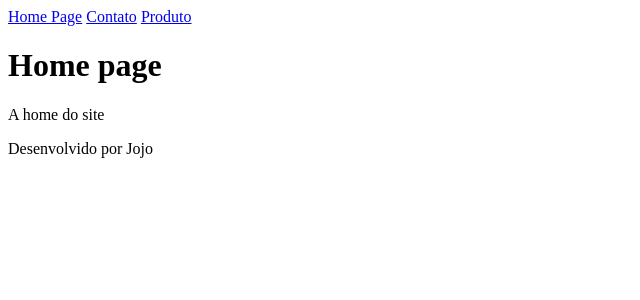
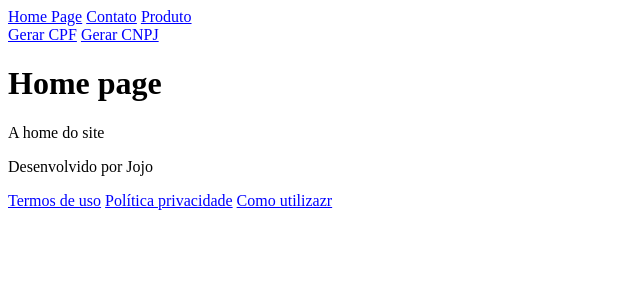
Before and after one commit to JojoMarques/projeto_lp3, a Flask app: page / in a window 1280 px wide. Shown: the top 300 px of the page, without its empty margins (0-640 px from the left). Run offline with Flask 3, Linux system fonts and the light colour scheme.

Commit message:
aula reposição 20/06

```diff
--- a/projeto_lp3/app.py
+++ b/projeto_lp3/app.py
@@ -44,19 +44,36 @@ def produtos():
 def gerar_cpf():
     cpf = CPF ()
     cpf_gerado = cpf.generate(True)
-    return f"<h1> CPF gerado: {cpf_gerado} </h1>"
+    return render_template("cpf.html", cpf = cpf_gerado)
+    #return f"<h1> CPF gerado: {cpf_gerado} </h1>"
 
 # página - /gerar-cnpj (deve devolver um cnpj aleatório)
 @app.route("/gerar-cnpj")
 def gerar_cnpj():
     cnpj = CNPJ()
     cnpj_gerado = cnpj.generate(True)
-    return f"<h1> CNPJ gerado: {cnpj_gerado} </h1>"
+    return render_template("cnpj.html", cnpj = cnpj_gerado)
+    #return f"<h1> CNPJ gerado: {cnpj_gerado} </h1>"
 
 # página - /servicos (deve devolver um título com "Nossos serviços")
 @app.route("/servicos")
 def servicos():
     return "<h1>Nossos serviços</h1>"
 
+#                                               EXERCÍCIO - REPOSIÇÃO (20/06)
+
+@app.route("/termos-de-uso")
+def termos_de_uso():
+    return render_template("termos-de-uso.html")
+
+
+@app.route("/politica-privacidade")
+def politica_privacidade():
+    return render_template("politica-privacidade.html")
+
+@app.route("/como-utilizar")
+def como_utilizar():
+    return render_template("como-utilizar.html")
+
 # roda direto por aqui
 app.run()
--- a/templates/base.html
+++ b/templates/base.html
@@ -10,12 +10,16 @@
     </title>
 </head>
 
-<body>
+<body link="blue">
     <nav>
         <a href="/">Home Page</a>
         <a href="/contato">Contato</a>
         <a href="/produtos">Produto</a>
     </nav>
+
+    <a href="/gerar-cpf" class="botoes">Gerar CPF</a>
+    <a href="/gerar-cnpj">Gerar CNPJ</a>
+
 
     {% block content %}
     {% endblock %}
@@ -23,6 +27,11 @@
     <footer>
         <p>Desenvolvido por Jojo</p>
     </footer>
+
+    <a href="/termos-de-uso">Termos de uso</a>
+    <a href="/politica-privacidade">Política privacidade</a>
+    <a href="/como-utilizar">Como utilizazr</a>
+
 </body>
 
 </html>
```
Also changed, not shown: templates/base2.html (added, +21 -0 lines), templates/cnpj.html (added, +9 -0 lines), templates/como-utilizar.html (added, +8 -0 lines), templates/cpf.html (added, +9 -0 lines), templates/politica-privacidade.html (added, +8 -0 lines), templates/termos-de-uso.html (added, +8 -0 lines).
